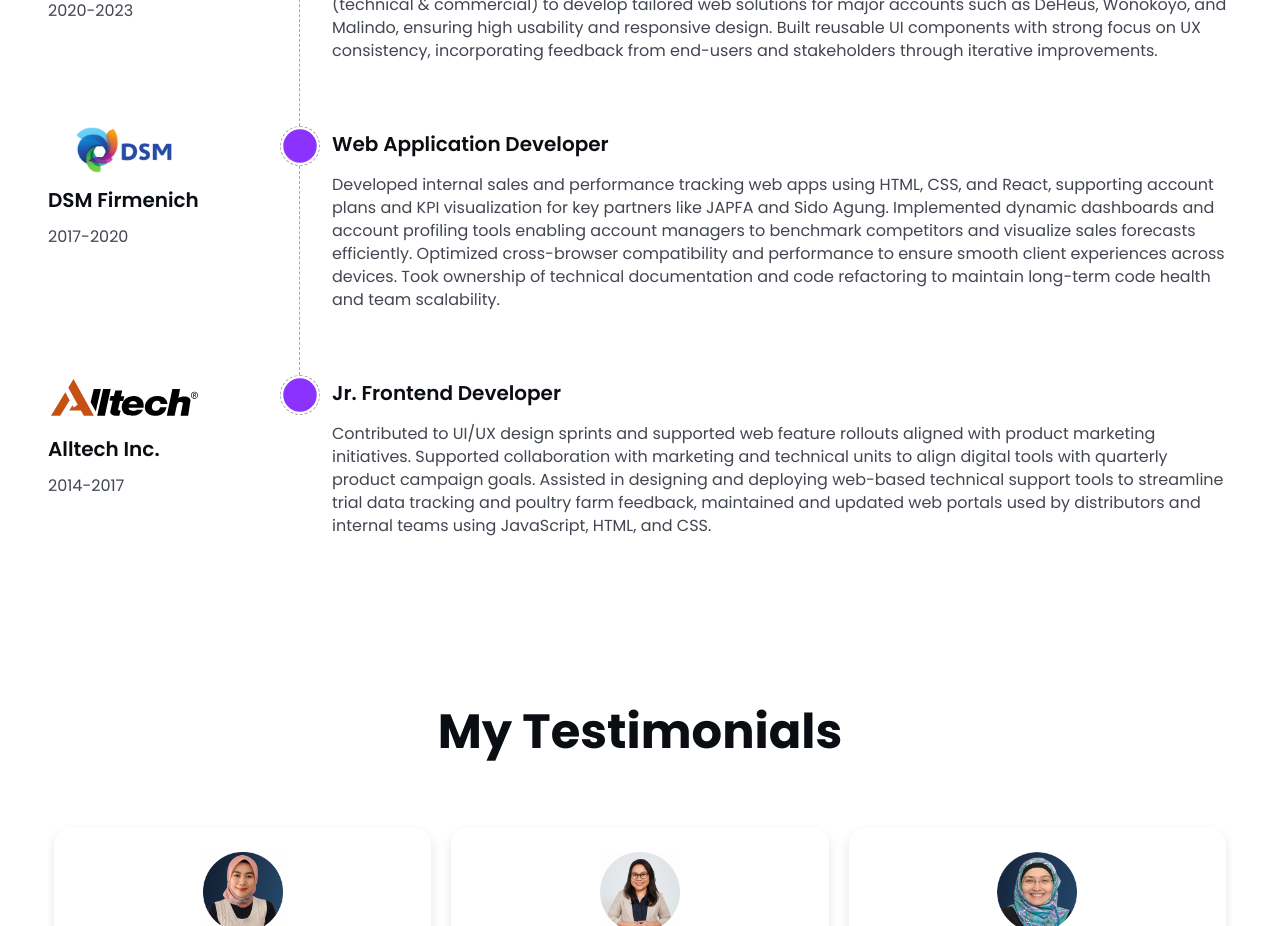
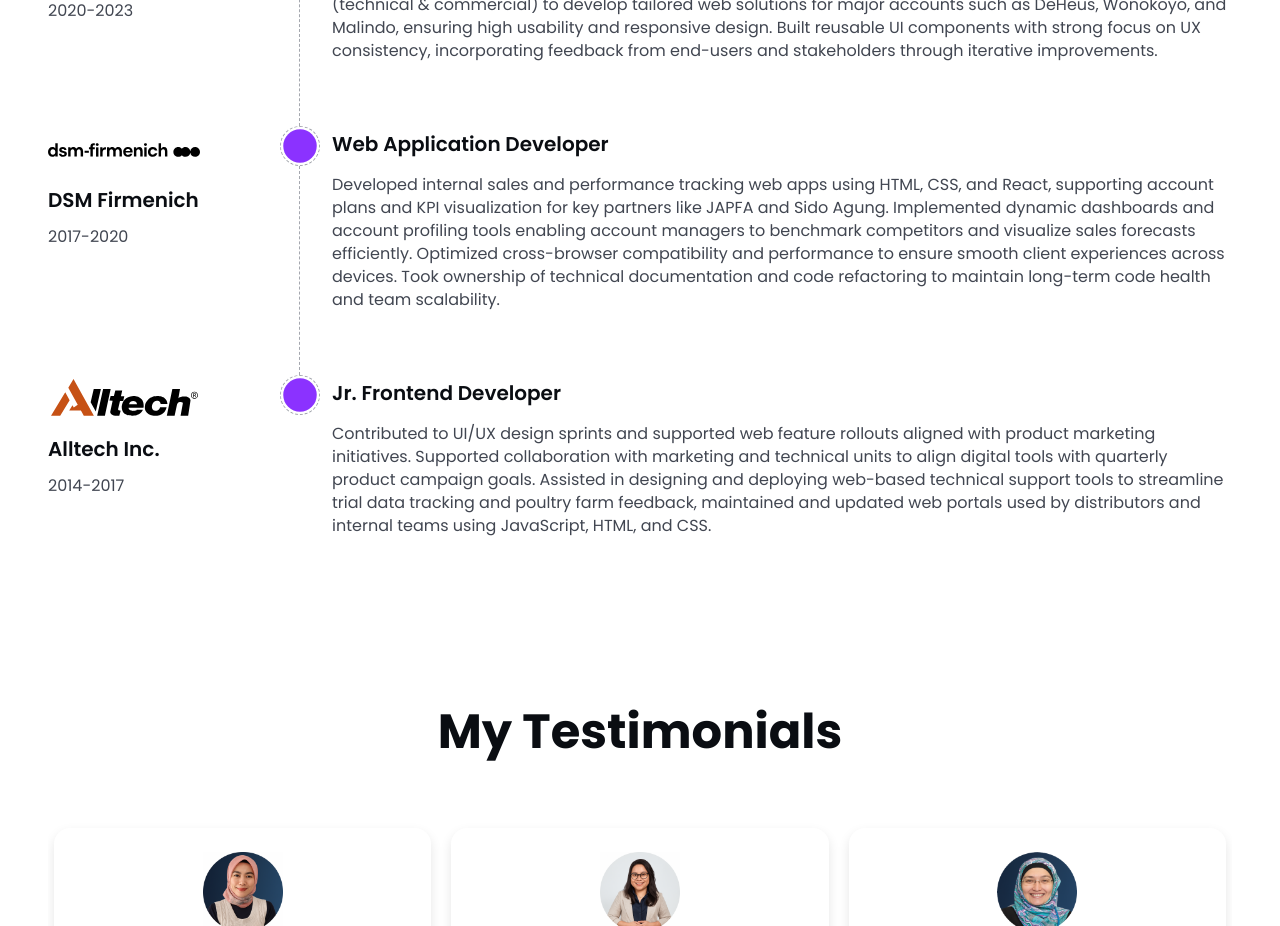
Before and after one commit to vetacode/vetaporto, a Next.js app: page / in a window 1280 px wide. Shown: the part 5420-6346 px from the top of the page. Built offline with nearby package versions, Linux system fonts and the light colour scheme.

Commit message:
package and lock json plus work exp update

```diff
--- a/package.json
+++ b/package.json
@@ -12,6 +12,7 @@
     "@emailjs/browser": "^4.4.1",
     "@hookform/resolvers": "^5.1.1",
     "@iconify/react": "^5.2.1",
+    "@next/env": "^15.4.6",
     "@radix-ui/react-accordion": "^1.2.10",
     "@radix-ui/react-checkbox": "^1.3.1",
     "@radix-ui/react-dialog": "^1.1.13",
--- a/src/app/home/partials/work-experience.tsx
+++ b/src/app/home/partials/work-experience.tsx
@@ -28,7 +28,7 @@ const WorkExperience = () => {
 
         <CardsExperience className='my-16'>
           <CompanyCard
-            icon='/company-logos/DSM.svg'
+            icon='/company-logos/DSM-Firmenich.svg'
             company='DSM Firmenich'
             year='2017-2020'
           />
@@ -66,7 +66,7 @@ const WorkExperience = () => {
           />
 
           <MobileExperienceItem
-            icon='/company-logos/DSM.svg'
+            icon='/company-logos/DSM-Firmenich.svg'
             company='DSM Firmenich'
             year='2017-2020'
             position='Web Application Developer'
```
Also changed, not shown: 1 other file (tests, documents, lock files or other folders).
